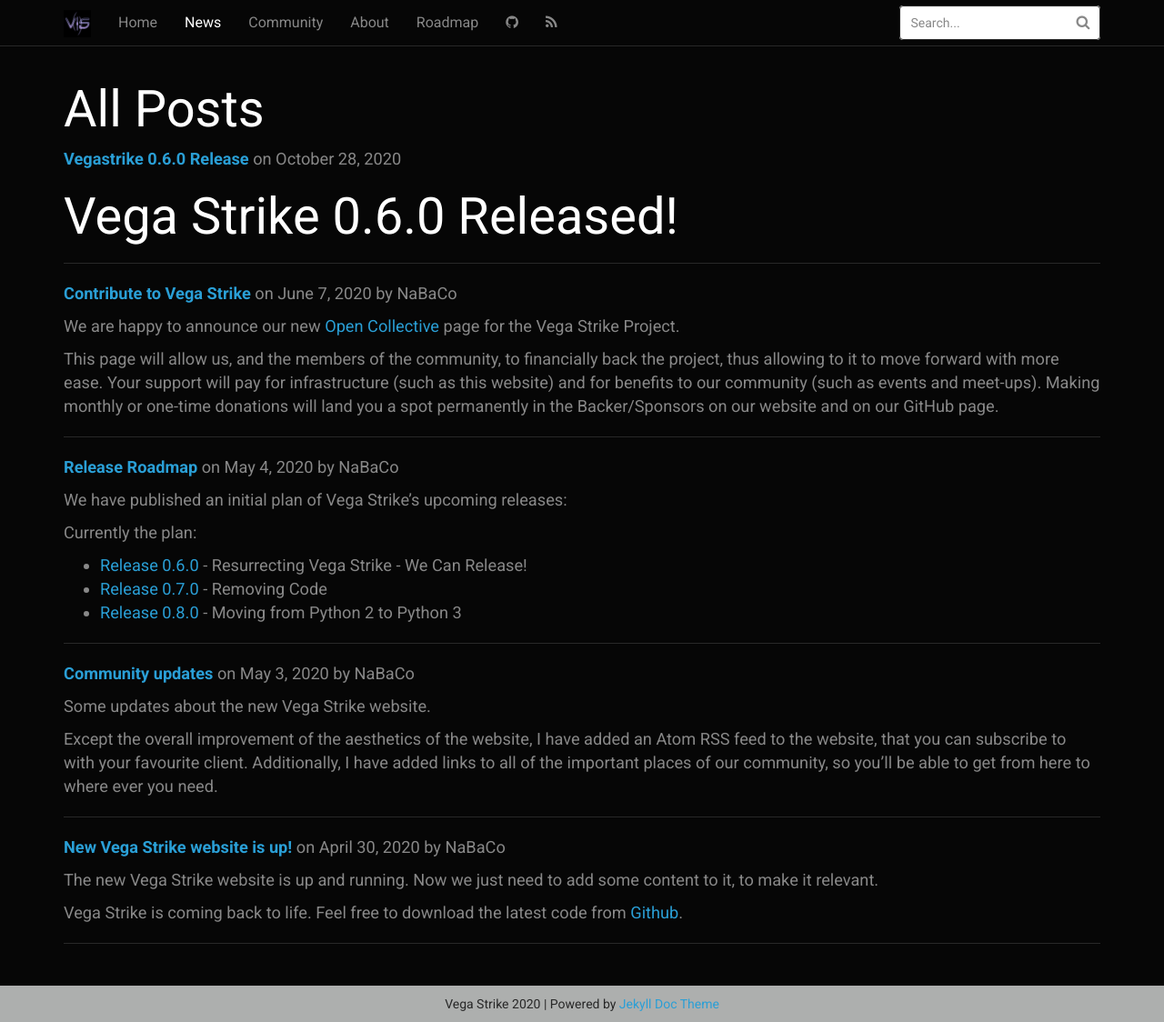
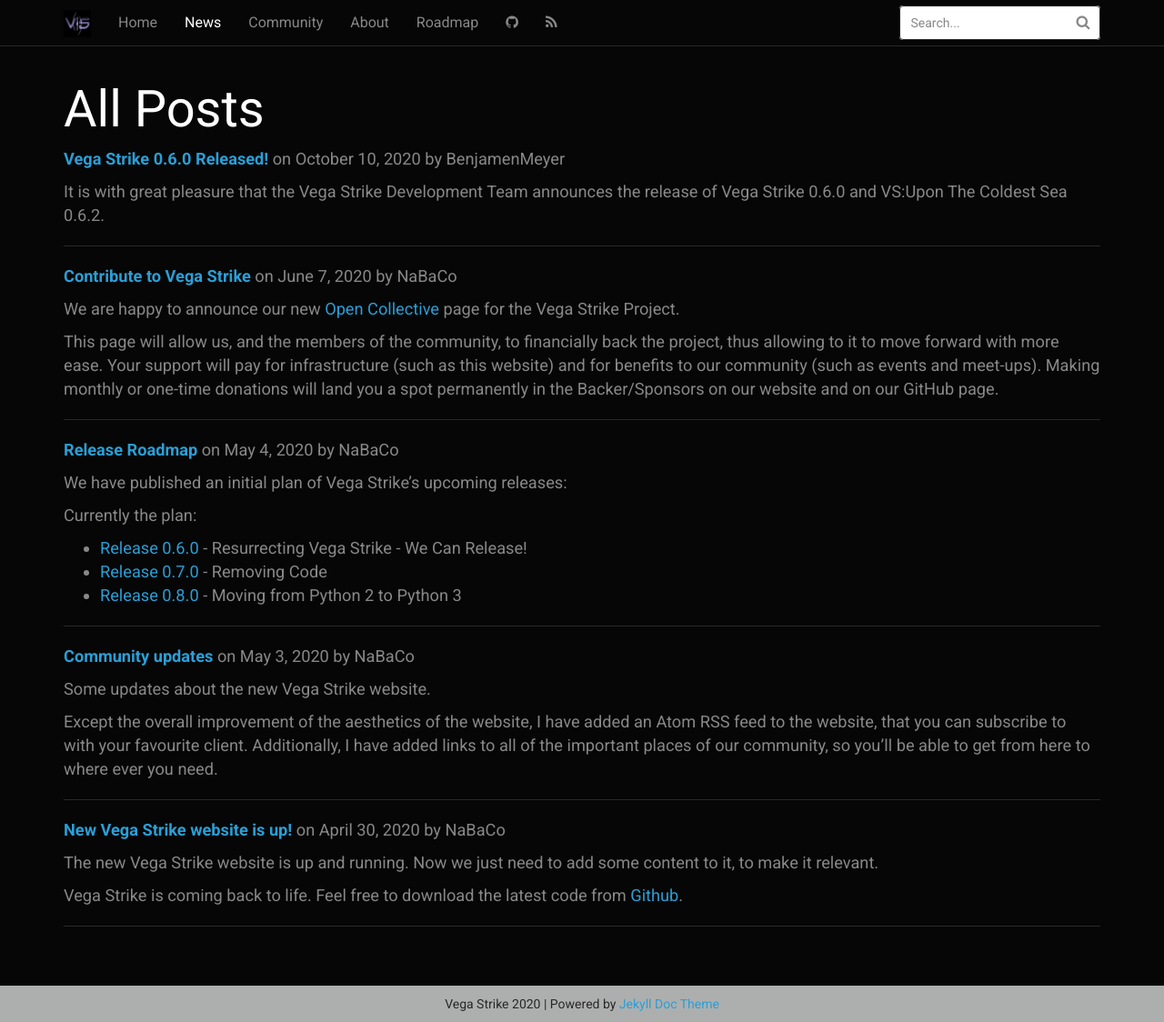
Before and after one commit to vegastrike/vegastrike.github.io, a Jekyll site: the page built from assets/allposts.html, in a window 1280 px wide and 1124 px high. Shown: the whole window at 91% size. Built offline with Jekyll 4.4.1, drawn with Linux system fonts in a browser that asks for light colours; some of the changed lines change nothing that is shown.

Commit message:
Bug Fix: fix up the mark down
- CLoneWolf suggested how to do the fixes to get it working right.

```diff
--- a/_posts/2020-10-28-vegastrike-0.6.0-release.md
+++ b/_posts/2020-10-28-vegastrike-0.6.0-release.md
@@ -1,6 +1,14 @@
-# Vega Strike 0.6.0 Released!
-
-It is with great pleasure that the Vega Strike Development Team announces the release of Vega Strike 0.6.0.
+---
+layout: post
+title: "Vega Strike 0.6.0 Released!"
+description: "New Releases: Vega Strike 0.6.0, VS:UtCS 0.6.2"
+author: BenjamenMeyer
+date: 2020-10-10 03:22:00 +0000
+categories: website announcements releases community
+excerpt_separator: <!--more-->
+---
+It is with great pleasure that the Vega Strike Development Team announces the release of Vega Strike 0.6.0 and VS:Upon The Coldest Sea 0.6.2.
+<!--more-->
 
 Join our protagonist Deucalion in adventures around the universe as a bounty hunter, mercenary, or merchant flying through the
 stars. Meet the deadly Aera and mysterious Rlaan. Battle with the Confederation. Run alongside Pirates. Or just buy and sell as a merchant while you
@@ -10,21 +18,29 @@
 
 Since our last release in 2012 of Vega Strike 0.5.1 we've made a few minor changes for 0.6.0. With a mostly new development team leading
 the way we've updated the dependencies to work on the newer systems, and fixed a few necessary bugs in the process. Development has also
-moved from our old home at [Source Forge](https://sourceforge.net/projects/vegastrike/) to our new home at [Git Hub](https://github.com/vegastrike).
+moved from our old home at [Source Forge][sf] to our new home at [Git Hub][gh].
 
 ## Want to help out?
 
 There's a lot to do. We're working diligently to update Vega Strike. Version 0.6.0 is just our first step, showing it can still be done.
-We've already got several releases planned in the process of continuing to update our dependencies and fix bugs; you can see our [Road Map](https://www.vega-strike.org/roadmap/).
+We've already got several releases planned in the process of continuing to update our dependencies and fix bugs; you can see our [Road Map][roadmap].
 We need everything from coding, story development, art work, documentation, and even just generally helping the community.
 
-The development team is active at [Gitter.im](https://gitter.im/vegastrike/community) and we'd love to hear from you.
+The development team is active at [Gitter.im][gitter] and we'd love to hear from you.
 
-You can also find the community at the [Vega Strike Forums](https://forums.vega-strike.org/).
+You can also find the community at the [Vega Strike Forums][forums].
 
 ## Where can I find the release?
 
-[Vega Strike Engine 0.6.0](https://github.com/vegastrike/Vega-Strike-Engine-Source/releases/tag/v0.6.0)
-[Vega Strike: Upon the Coldest Sea 0.6.2](https://github.com/vegastrike/Assets-Production/releases/tag/v0.6.2)
+[Vega Strike Engine 0.6.0][vse]
+[Vega Strike: Upon the Coldest Sea 0.6.2][vsutcs]
 
 NOTE: Presently just the Linux builds are provided. The Vega Strike Team is still working to restore Mac and Windows support.
+
+[sf]: https://sourceforge.net/projects/vegastrike/
+[gh]: https://github.com/vegastrike
+[roadmap]: https://www.vega-strike.org/roadmap/
+[gitter]: https://gitter.im/vegastrike/community
+[forums]: https://forums.vega-strike.org/
+[vse]: https://github.com/vegastrike/Vega-Strike-Engine-Source/releases/tag/v0.6.0
+[vsutcs]: https://github.com/vegastrike/Assets-Production/releases/tag/v0.6.2
```
